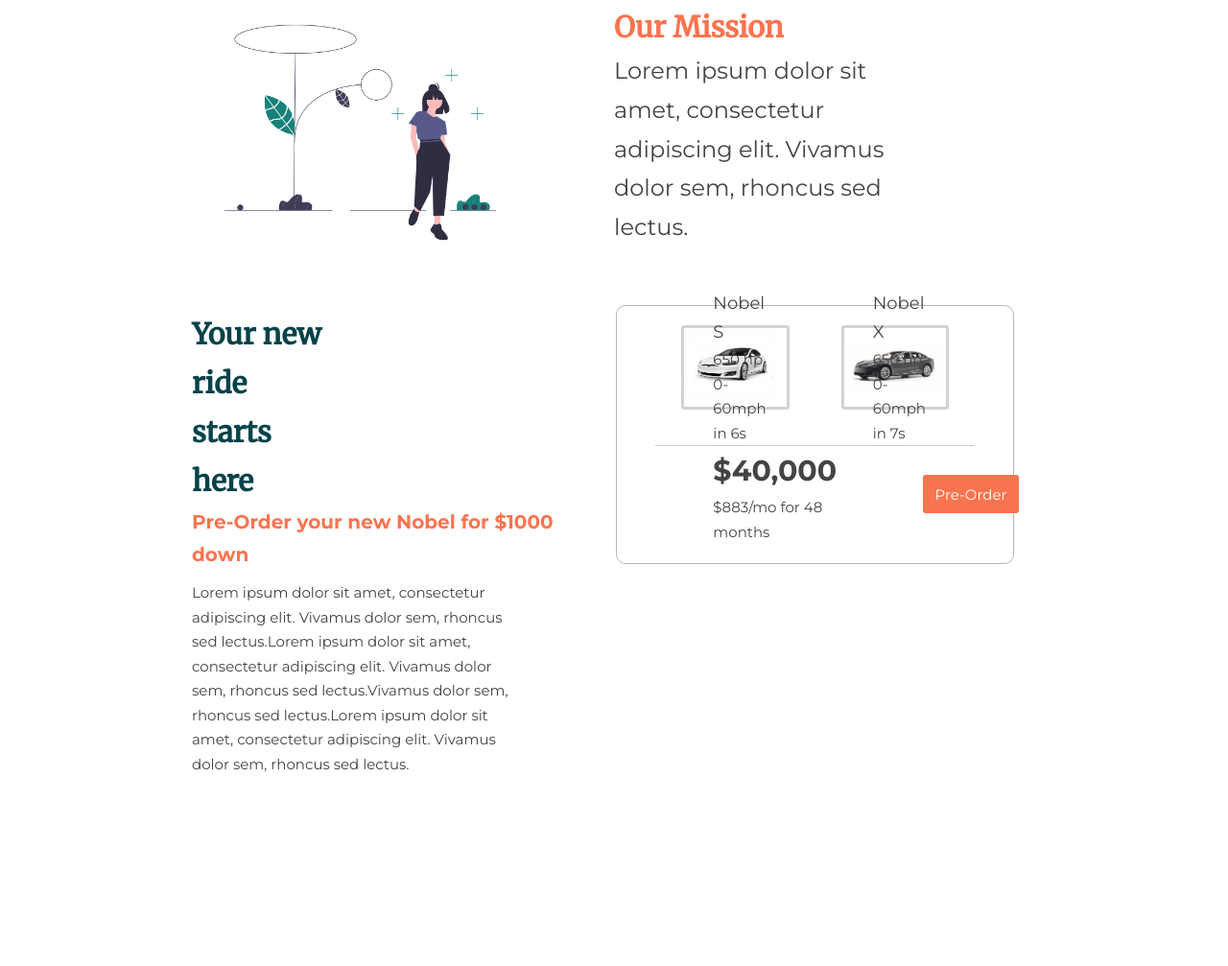
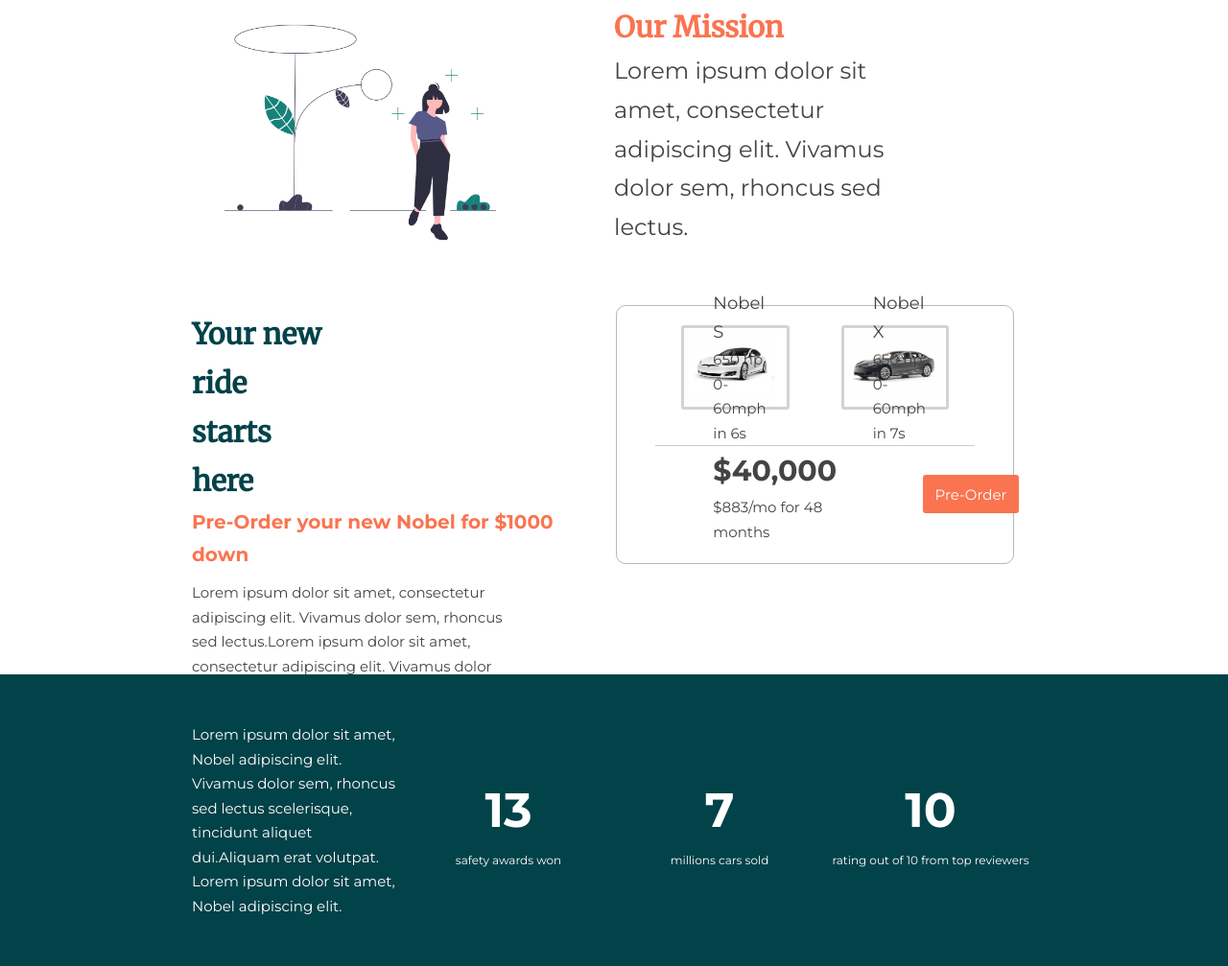
Before and after one commit to selenacl/nobel-landing, a website: page index.html in a window 1280 px wide. Shown: the part 897-1904 px from the top of the page at 96% size. Before the commit the page ends 1706 px from the top, so only its background shows below. Drawn offline with Linux system fonts and the light colour scheme.

Commit message:
stats banner

```diff
--- a/index.html
+++ b/index.html
@@ -103,6 +103,27 @@
             </div>
         </div>
     </section>
+    <section class="stats">
+        <p class="stats__text">
+            Lorem ipsum dolor sit amet, Nobel
+            adipiscing elit. Vivamus dolor sem,
+            rhoncus sed lectus scelerisque, tincidunt
+            aliquet dui.Aliquam erat volutpat.
+            Lorem ipsum dolor sit amet, Nobel adipiscing elit.
+        </p>
+        <div class="stats__group">
+            <h3 class="stats__group--num">13</h3>
+            <p class="stats__group--desc">safety awards won</p>
+        </div>
+        <div class="stats__group">
+            <h3 class="stats__group--num">7</h3>
+            <p class="stats__group--desc">millions cars sold</p>
+        </div>
+        <div class="stats__group">
+            <h3 class="stats__group--num">10</h3>
+            <p class="stats__group--desc">rating out of 10 from top reviewers</p>
+        </div>
+    </section>
 </body>
 
 </html>
--- /dev/null
+++ b/sass/_stats.scss
@@ -0,0 +1,31 @@
+@import "variables";
+
+.stats {
+    background-color: $color-teal-primary;
+    color: white!important;
+    position: absolute;
+    left: 0;
+    right: 0;
+    padding: 5rem 20rem;
+    display: flex;
+    justify-content: space-evenly;
+    align-items: center;
+
+    &__text {
+        flex: 1;
+        font-size: 1.5rem;
+    }
+
+    &__group {
+        flex: 1;
+        text-align: center;
+
+        &--num {
+            font-size: 5rem;
+        }
+
+        &--desc {
+            font-size: 1.2rem;
+        }
+    }
+}
--- a/sass/main.scss
+++ b/sass/main.scss
@@ -3,3 +3,4 @@
 @import "nav";
 @import "header";
 @import "details";
+@import "stats";
```
Also changed, not shown: css/style.css.
